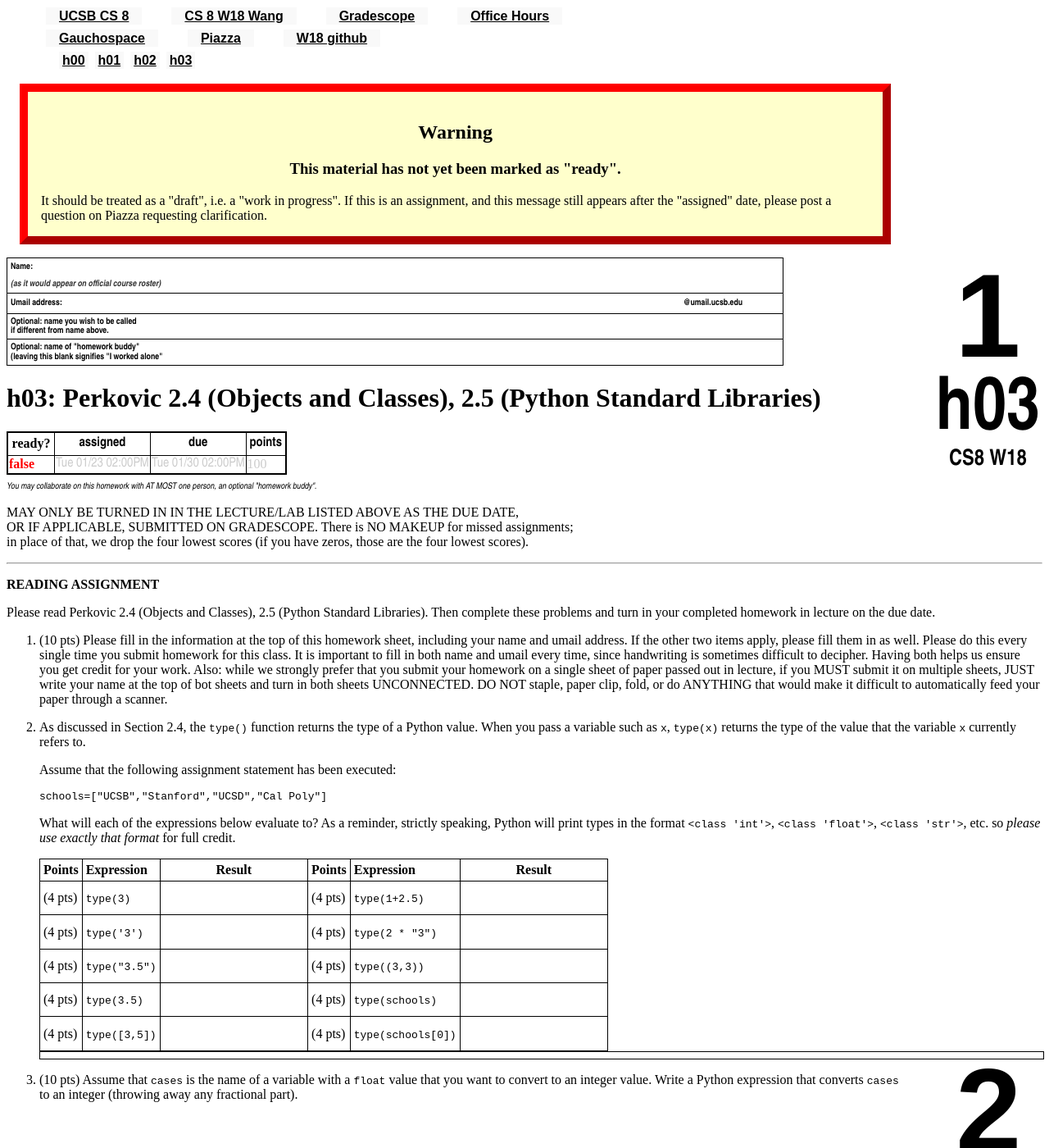
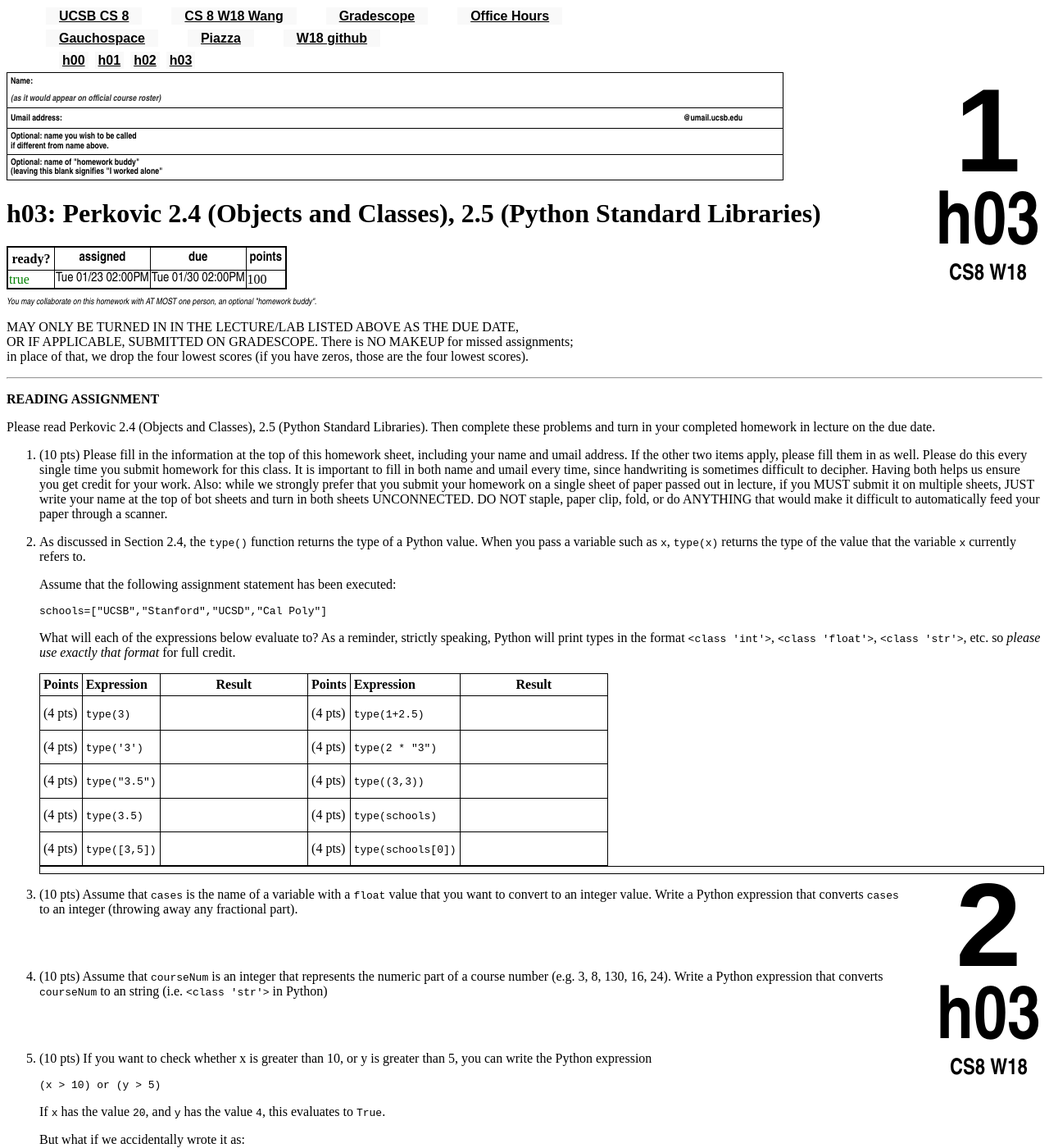
Before and after one commit to ucsb-cs8-w18-wang/ucsb-cs8-w18-wang.github.io, a Jekyll site: the page built from _hwk/h03.md, in a window 1280 px wide and 1400 px high. Shown: the whole window at 82% size. Built offline with Jekyll 4.4.1, drawn with Linux system fonts in a browser that asks for light colours; some of the changed text lies outside the part shown.

Commit message:
Marking h02 and h03 as ready

````diff
--- a/_hwk/h03.md
+++ b/_hwk/h03.md
@@ -1,7 +1,7 @@
 ---
 num: "h03"
 desc: "Perkovic 2.4 (Objects and Classes), 2.5 (Python Standard Libraries)"
-ready: false
+ready: true
 assigned: 2018-01-23 14:00
 due: 2018-01-30 14:00
 ---
@@ -46,8 +46,6 @@ span.wide { padding: 0pt 4em 0pt 4em; }
 
 </li>
 
-
-
 <li style="margin-bottom: 4em;" markdown="1">
 (10 pts) Assume that `cases` is the name of a variable with a `float` value that you want to convert to an integer value. Write a Python expression that converts `cases` to an integer (throwing away any fractional part).
 </li>
@@ -55,7 +53,7 @@ span.wide { padding: 0pt 4em 0pt 4em; }
 <li style="margin-bottom: 4em;" markdown="1"> (10 pts) Assume that `courseNum` is an integer that represents the numeric part of a course number (e.g. 3, 8, 130, 16, 24). Write a Python expression that converts `courseNum` to an string (i.e. `<class 'str'>` in Python)
 </li>
 
-<li style="margin-bottom: 4em;" markdown="1"> (10 pts) If you want to check whether x is greater than 10, and y is greater than 5, you can write the Python expression
+<li style="margin-bottom: 4em;" markdown="1"> (10 pts) If you want to check whether x is greater than 10, or y is greater than 5, you can write the Python expression
 
 ```python
 (x > 10) or (y > 5)
@@ -82,9 +80,6 @@ What would this expression evaluate to, assuming the same values for `x` and `y`
 
 </li>
 
-
-
-
 <li style="margin-bottom: 4em;" markdown="1">
 (5 pts) <em>Before</em> using the constructor for a `Fraction` object, a particular line of Python code must be written.  What is that line of code?  (Be very careful about spelling and upper vs. lower case.)
 
````
Also changed, not shown: _hwk/h02.md (+1 -1 lines).
